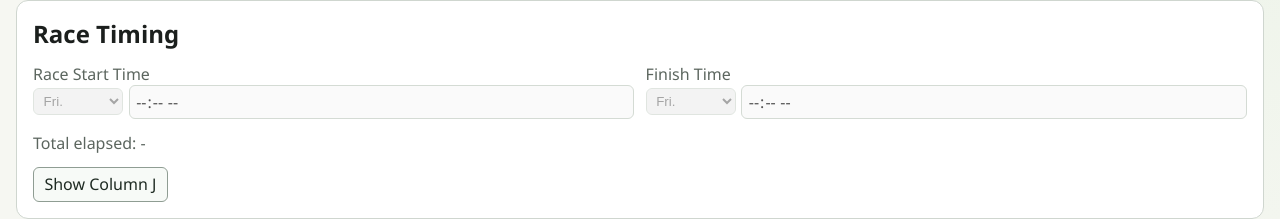
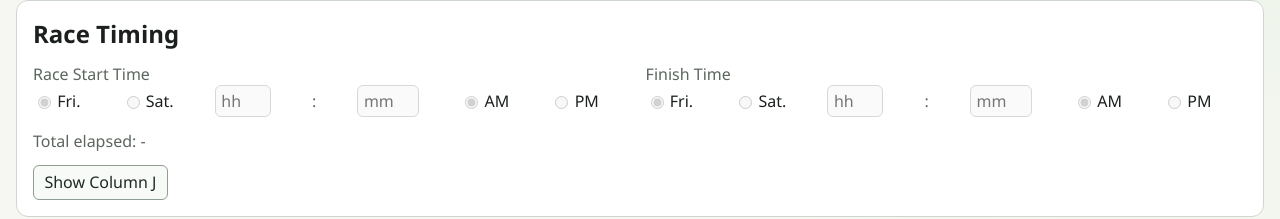
Before and after one commit to ipil/HTC_tracking, a Next.js app: page / in a window 1280 px wide. Shown: the part 294-513 px from the top of the page. Built offline with nearby package versions, Linux system fonts and the light colour scheme; no server answers; the database is empty.

Commit message:
time input improvements

```diff
--- a/components/RaceDayTimeInput.tsx
+++ b/components/RaceDayTimeInput.tsx
@@ -22,27 +22,57 @@ export default function RaceDayTimeInput({
 }: Props): React.JSX.Element {
   const initial = formatUTCISOStringToLARaceDayTime(value);
   const [day, setDay] = useState<RaceDayKey>(initial.day);
-  const [time, setTime] = useState(initial.time);
+  const [hour, setHour] = useState(initial.hour);
+  const [minute, setMinute] = useState(initial.minute);
+  const [meridiem, setMeridiem] = useState<"am" | "pm">(initial.meridiem);
 
   useEffect(() => {
     const next = formatUTCISOStringToLARaceDayTime(value);
     setDay(next.day);
-    setTime(next.time);
+    setHour(next.hour);
+    setMinute(next.minute);
+    setMeridiem(next.meridiem);
   }, [value]);
 
-  function nextIso(nextDay: RaceDayKey, nextTime: string): string | null {
-    return parseLARaceDayTimeToUTCISOString(nextDay, nextTime);
+  function nextIso(
+    nextDay: RaceDayKey,
+    nextHour: string,
+    nextMinute: string,
+    nextMeridiem: "am" | "pm"
+  ): string | null {
+    if (!nextHour || !nextMinute) {
+      return null;
+    }
+
+    const hourNum = Number(nextHour);
+    const minuteNum = Number(nextMinute);
+    if (!Number.isInteger(hourNum) || hourNum < 1 || hourNum > 12) {
+      return null;
+    }
+    if (!Number.isInteger(minuteNum) || minuteNum < 0 || minuteNum > 59) {
+      return null;
+    }
+
+    const hour24 =
+      nextMeridiem === "am"
+        ? hourNum % 12
+        : hourNum % 12 === 0
+          ? 12
+          : hourNum + 12;
+
+    const time = `${String(hour24).padStart(2, "0")}:${String(minuteNum).padStart(2, "0")}`;
+    return parseLARaceDayTimeToUTCISOString(nextDay, time);
   }
 
   function commit() {
-    onCommit(nextIso(day, time));
+    onCommit(nextIso(day, hour, minute, meridiem));
   }
 
   return (
     <div
       style={{
         display: "grid",
-        gridTemplateColumns: "90px minmax(0, 1fr)",
+        gridTemplateColumns: "auto auto auto auto auto auto auto",
         gap: "0.35rem",
         alignItems: "center"
       }}
@@ -52,26 +82,42 @@ export default function RaceDayTimeInput({
         }
       }}
     >
-      <select
+      <label style={{ display: "inline-flex", gap: "0.2rem", alignItems: "center" }}>
+        <input
+          type="radio"
+          disabled={disabled}
+          checked={day === "fri"}
+          onChange={() => {
+            setDay("fri");
+            onChange(nextIso("fri", hour, minute, meridiem));
+          }}
+        />
+        <span>Fri.</span>
+      </label>
+      <label style={{ display: "inline-flex", gap: "0.2rem", alignItems: "center" }}>
+        <input
+          type="radio"
+          disabled={disabled}
+          checked={day === "sat"}
+          onChange={() => {
+            setDay("sat");
+            onChange(nextIso("sat", hour, minute, meridiem));
+          }}
+        />
+        <span>Sat.</span>
+      </label>
+      <input
+        type="number"
         disabled={disabled}
-        value={day}
+        inputMode="numeric"
+        min="1"
+        max="12"
+        placeholder="hh"
+        value={hour}
         onChange={(event) => {
-          const nextDay = event.target.value as RaceDayKey;
-          setDay(nextDay);
-          onChange(nextIso(nextDay, time));
-        }}
-      >
-        <option value="fri">Fri.</option>
-        <option value="sat">Sat.</option>
-      </select>
-      <input
-        type="time"
-        disabled={disabled}
-        value={time}
-        onChange={(event) => {
-          const nextTime = event.target.value;
-          setTime(nextTime);
-          onChange(nextIso(day, nextTime));
+          const nextHour = event.target.value;
+          setHour(nextHour);
+          onChange(nextIso(day, nextHour, minute, meridiem));
         }}
         onKeyDown={(event) => {
           if (event.key === "Enter") {
@@ -79,7 +125,54 @@ export default function RaceDayTimeInput({
             (event.currentTarget as HTMLInputElement).blur();
           }
         }}
+        style={{ width: 56 }}
       />
+      <span className="muted">:</span>
+      <input
+        type="number"
+        disabled={disabled}
+        inputMode="numeric"
+        min="0"
+        max="59"
+        placeholder="mm"
+        value={minute}
+        onChange={(event) => {
+          const nextMinute = event.target.value;
+          setMinute(nextMinute);
+          onChange(nextIso(day, hour, nextMinute, meridiem));
+        }}
+        onKeyDown={(event) => {
+          if (event.key === "Enter") {
+            commit();
+            (event.currentTarget as HTMLInputElement).blur();
+          }
+        }}
+        style={{ width: 62 }}
+      />
+      <label style={{ display: "inline-flex", gap: "0.2rem", alignItems: "center" }}>
+        <input
+          type="radio"
+          disabled={disabled}
+          checked={meridiem === "am"}
+          onChange={() => {
+            setMeridiem("am");
+            onChange(nextIso(day, hour, minute, "am"));
+          }}
+        />
+        <span>AM</span>
+      </label>
+      <label style={{ display: "inline-flex", gap: "0.2rem", alignItems: "center" }}>
+        <input
+          type="radio"
+          disabled={disabled}
+          checked={meridiem === "pm"}
+          onChange={() => {
+            setMeridiem("pm");
+            onChange(nextIso(day, hour, minute, "pm"));
+          }}
+        />
+        <span>PM</span>
+      </label>
     </div>
   );
 }
--- a/lib/time.ts
+++ b/lib/time.ts
@@ -123,21 +123,26 @@ export function parseLARaceDayTimeToUTCISOString(day: RaceDayKey, time: string):
 
 export function formatUTCISOStringToLARaceDayTime(
   value: string | null
-): { day: RaceDayKey; time: string } {
+): { day: RaceDayKey; hour: string; minute: string; meridiem: "am" | "pm" } {
   if (!value) {
-    return { day: "fri", time: "" };
+    return { day: "fri", hour: "", minute: "", meridiem: "am" };
   }
 
   const parsed = DateTime.fromISO(value, { zone: "utc" }).setZone(LA_TIMEZONE);
   if (!parsed.isValid) {
-    return { day: "fri", time: "" };
+    return { day: "fri", hour: "", minute: "", meridiem: "am" };
   }
 
   const dateKey = parsed.toFormat("yyyy-LL-dd");
   const day = dateKey === RACE_DAY_DATE_MAP.sat ? "sat" : "fri";
+  const hour24 = parsed.hour;
+  const meridiem = hour24 >= 12 ? "pm" : "am";
+  const hour12 = hour24 % 12 === 0 ? 12 : hour24 % 12;
 
   return {
     day,
-    time: parsed.toFormat("HH:mm")
+    hour: String(hour12),
+    minute: parsed.toFormat("mm"),
+    meridiem
   };
 }
```
